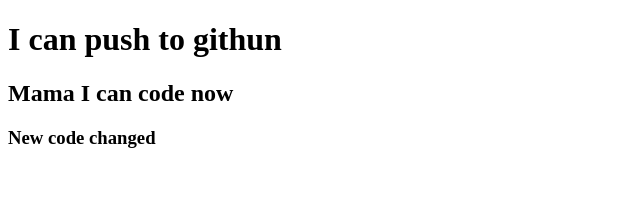
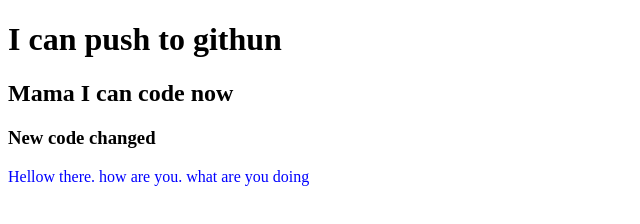
Before and after one commit to khalidbinneamul/my-second-reop, a plain HTML site: page index.html in a window 1280 px wide. Shown: the whole page, without its empty margins (0-640 px from the left). Drawn offline with Linux system fonts and the light colour scheme.

Commit message:
style added

```diff
--- a/index.html
+++ b/index.html
@@ -5,10 +5,12 @@
     <meta http-equiv="X-UA-Compatible" content="IE=edge">
     <meta name="viewport" content="width=device-width, initial-scale=1.0">
     <title>My second github repo</title>
+    <link rel="stylesheet" href="style.css">
 </head>
 <body>
     <h1>I can push to githun</h1>
     <h2>Mama I can code now</h2>
     <h3>New code changed</h3>
+    <p>Hellow there. how are you. what are you doing </p>
 </body>
 </html>
--- /dev/null
+++ b/style.css
@@ -0,0 +1,3 @@
+p{
+    color: blue;
+}
```
